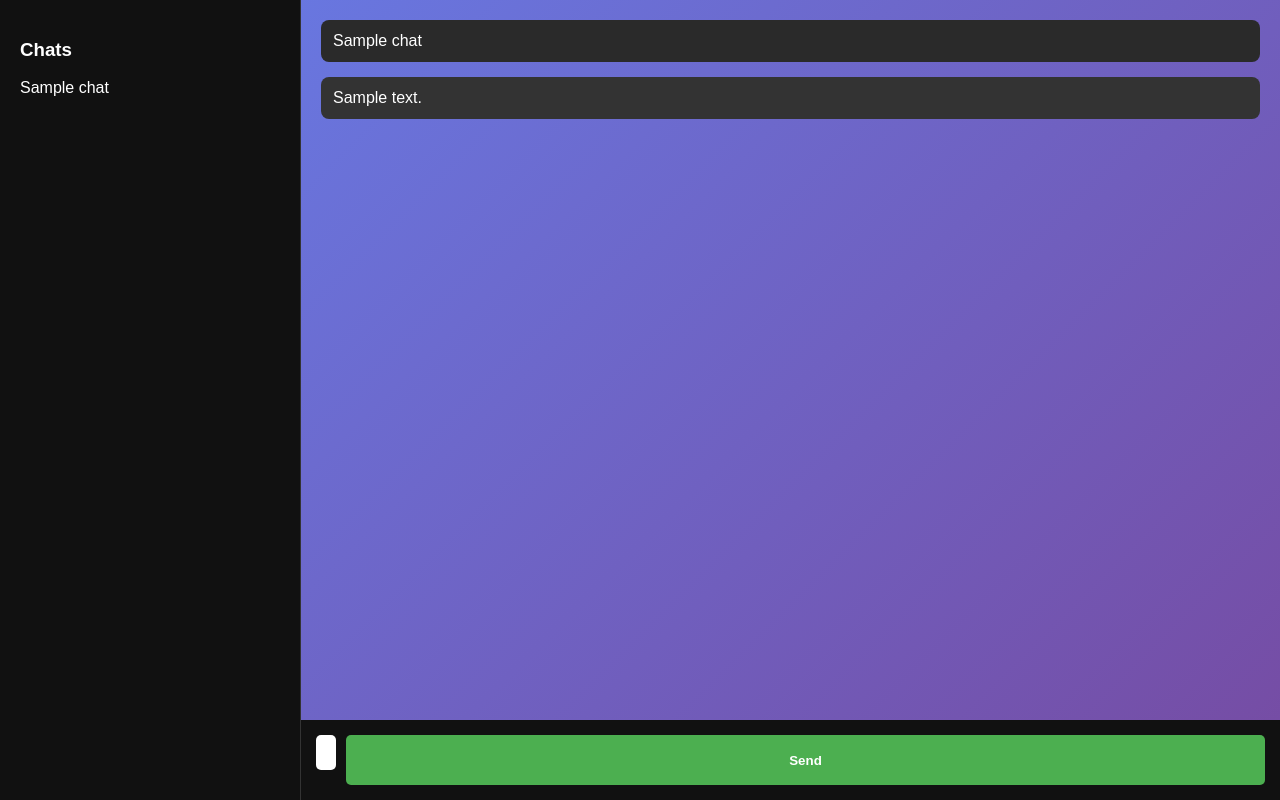
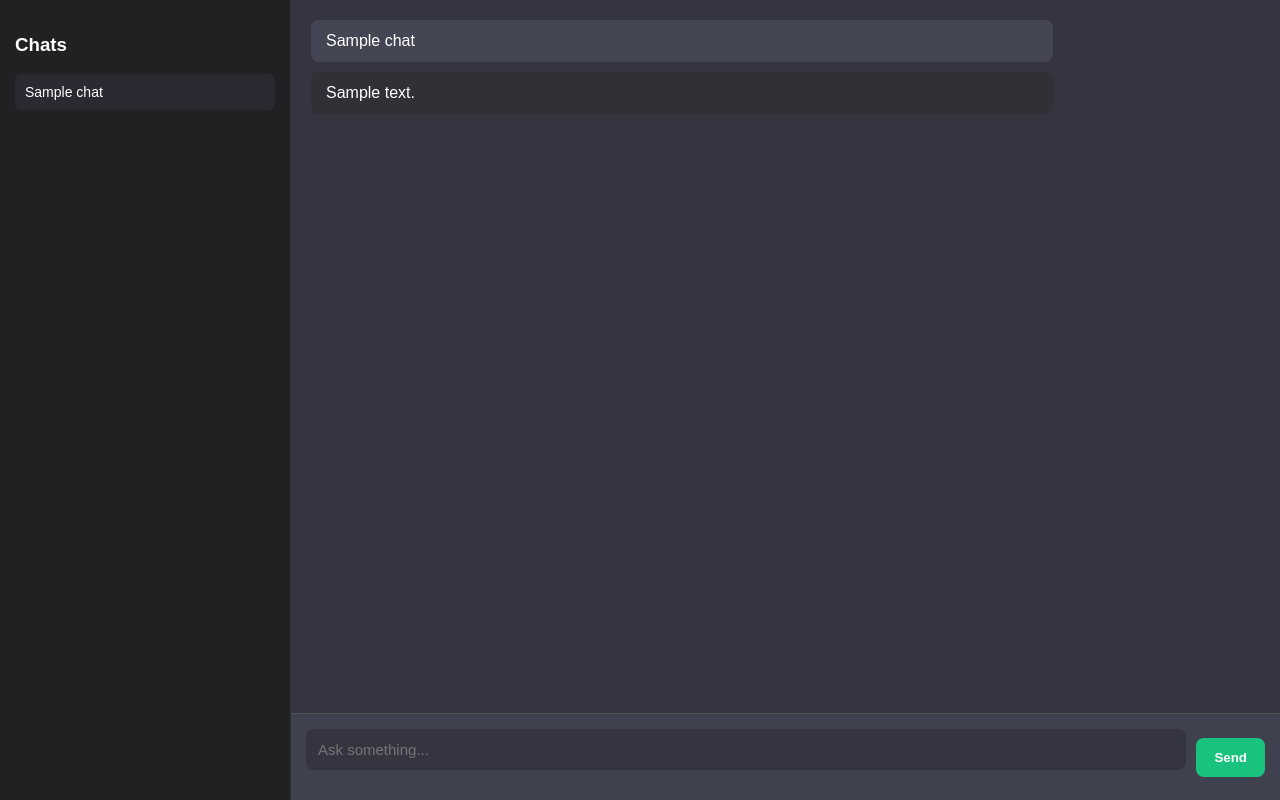
Before and after one commit to saro88643/ai_comparator, a Flask app: page /chat in a window 1280 px wide. Run offline with Flask 3, Linux system fonts and the light colour scheme; the visitor is signed in with stand-in values (Sample User, id 1); a database or web service that is not in the repository returns one stand-in record (values such as "Sample title").

Commit message:
updated css and chat html

```diff
--- a/static/style.css
+++ b/static/style.css
@@ -144,3 +144,113 @@ body {
     color: white;
     border-radius: 5px;
 }
+
+/* ================= ONLY CHAT PAGE FIX ================= */
+
+/* Apply only inside chat layout */
+.app-container {
+    display: flex;
+    height: 100vh;
+    background-color: #343541;
+}
+
+/* Sidebar */
+.app-container .sidebar {
+    width: 260px;
+    background-color: #202123;
+    padding: 15px;
+    overflow-y: auto;
+    border-right: 1px solid #2f2f2f;
+}
+
+.app-container .chat-item {
+    padding: 10px;
+    margin-bottom: 8px;
+    background: #2a2b32;
+    border-radius: 6px;
+    cursor: pointer;
+    font-size: 14px;
+}
+
+.app-container .chat-item:hover {
+    background: #3a3b45;
+}
+
+/* Chat area */
+.app-container .chat-area {
+    flex: 1;
+    display: flex;
+    flex-direction: column;
+}
+
+/* Messages */
+.app-container .messages {
+    flex: 1;
+    padding: 20px;
+    overflow-y: auto;
+}
+
+/* User message */
+.app-container .message.user {
+    background: #444654;
+    padding: 12px 15px;
+    border-radius: 8px;
+    margin-bottom: 10px;
+    max-width: 75%;
+}
+
+/* AI message */
+.app-container .message.ai {
+    background: #2f3136;
+    padding: 12px 15px;
+    border-radius: 8px;
+    margin-bottom: 20px;
+    max-width: 75%;
+}
+
+/* Code blocks only inside chat */
+.app-container pre {
+    background: #1e1e1e;
+    padding: 10px;
+    border-radius: 6px;
+    overflow-x: auto;
+}
+
+/* ===== INPUT + BUTTON FIX ===== */
+.app-container .input-box {
+    display: flex;
+    align-items: center;
+    padding: 15px;
+    background: #40414f;
+    border-top: 1px solid #555;
+}
+
+/* Input */
+.app-container .input-box input {
+    flex: 1;
+    padding: 12px;
+    border-radius: 8px;
+    border: none;
+    outline: none;
+    background: #343541;
+    color: white;
+    font-size: 15px;
+}
+
+/* Button */
+.app-container .input-box button {
+    margin-left: 10px;
+    padding: 12px 18px;
+    border: none;
+    border-radius: 8px;
+    background-color: #19c37d;
+    color: white;
+    font-weight: bold;
+    cursor: pointer;
+    transition: 0.2s;
+    width: auto; /* FIX */
+}
+
+.app-container .input-box button:hover {
+    background-color: #13a46b;
+}
--- a/templates/chat.html
+++ b/templates/chat.html
@@ -39,6 +39,8 @@
 
     </div>
 
+
+
 </div>
 <script>
 document.addEventListener("DOMContentLgit branch -M mainoaded", function() {
```
